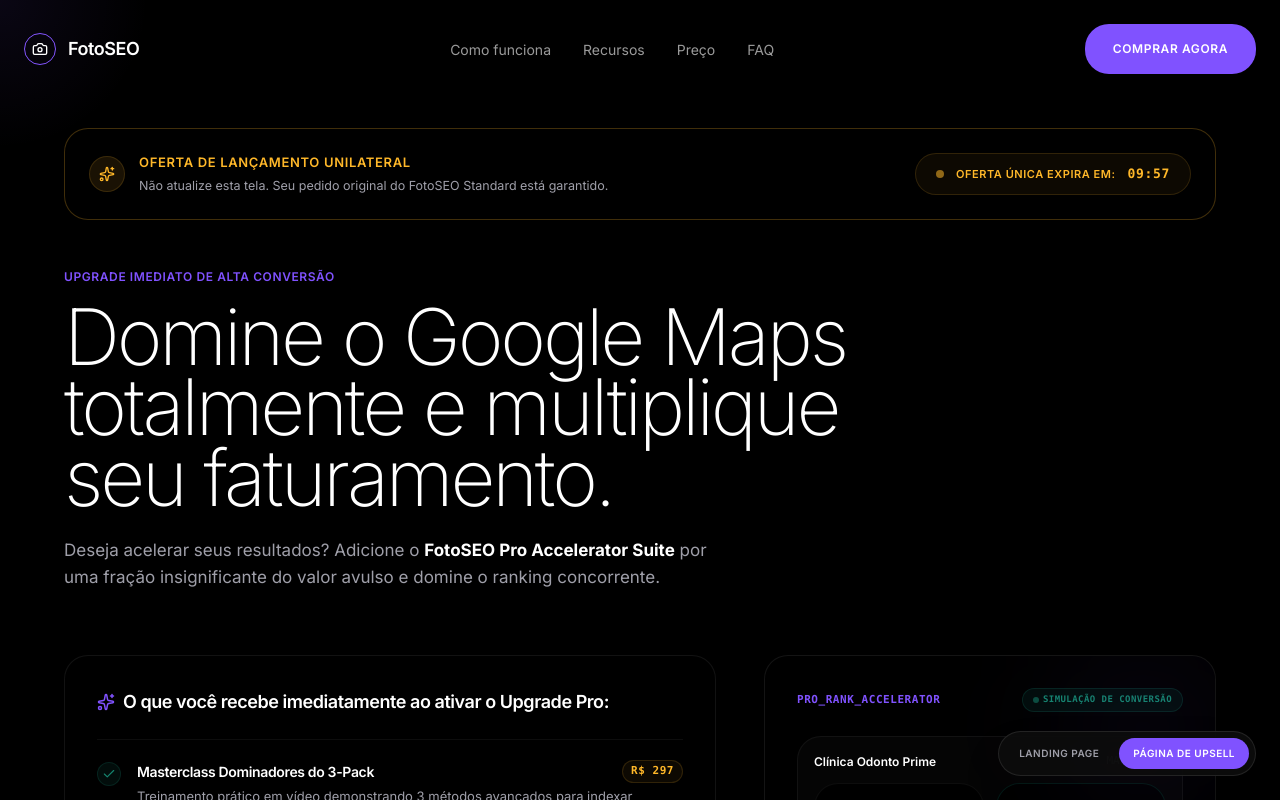
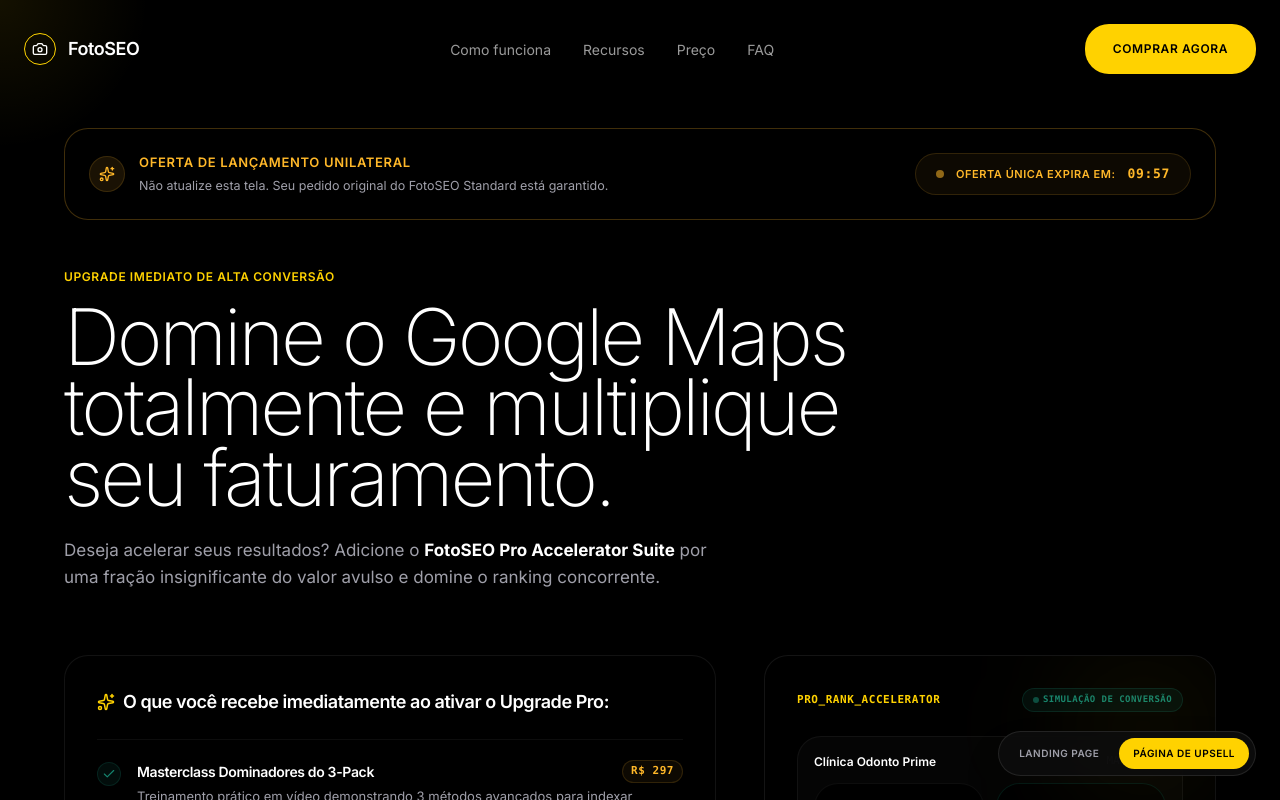
Before and after one commit to supremapix/FotoSEO, a React (Vite) app: page / in a window 1280 px wide. Both pictures are taken after a click on the button "PÁGINA DE UPSELL". Shown: the top 800 px of the page. Built offline with nearby package versions, Linux system fonts and the light colour scheme.

Commit message:
style: rebrand primary color to yellow
Update the theme color from purple to yellow to align with the new brand identity. This change propagates through the UI components, background gradients, and scrollbar styles.

```diff
--- a/src/App.tsx
+++ b/src/App.tsx
@@ -55,7 +55,7 @@
     let width = (canvas.width = canvas.offsetWidth);
     let height = (canvas.height = canvas.offsetHeight);
 
-    const colors = ['#8052ff', '#ffb829', '#15846e', '#ffffff'];
+    const colors = ['#ffd200', '#ffb829', '#15846e', '#ffffff'];
     const shapes = ['circle', 'triangle', 'diamond', 'square'];
 
     // Create 940 particles for dense constellation
@@ -357,7 +357,7 @@
 
   const actionStyle = isSecondaryOutline
     ? 'border border-white/10 text-white hover:bg-white/5 px-6 py-4'
-    : 'bg-[#8052ff] hover:opacity-85 text-white px-7 py-4';
+    : 'bg-[#ffd200] hover:bg-[#ffe14f] text-black px-7 py-4 font-bold';
 
   return (
     <button
@@ -954,7 +954,7 @@
                     {item.num}
                   </div>
 
-                  <div className="w-12 h-12 rounded-[24px] border border-plum-voltage/20 bg-[#8052ff]/5 flex items-center justify-center mb-8">
+                  <div className="w-12 h-12 rounded-[24px] border border-plum-voltage/20 bg-plum-voltage/5 flex items-center justify-center mb-8">
                     <IconComponent className="w-5 h-5 text-plum-voltage" />
                   </div>
 
@@ -1040,7 +1040,7 @@
                   <th className="p-6 text-[13px] font-semibold uppercase tracking-wider text-red-400 w-[35%] border-l border-white/8">
                     Sem FotoSEO
                   </th>
-                  <th className="p-6 text-[13px] font-semibold uppercase tracking-wider text-[#8052ff] w-[35%] border-l border-white/8">
+                  <th className="p-6 text-[13px] font-semibold uppercase tracking-wider text-plum-voltage w-[35%] border-l border-white/8">
                     Com FotoSEO
                   </th>
                 </tr>
@@ -1219,7 +1219,7 @@
                   <div className="w-8 h-8 rounded-[24px] border border-white/8 flex items-center justify-center shrink-0 transition-all duration-300">
                     <Plus
                       className={`w-4 h-4 text-white transition-transform duration-300 ${
-                        openFaqIndex === idx ? 'rotate-45 text-[#8052ff]' : ''
+                        openFaqIndex === idx ? 'rotate-45 text-plum-voltage' : ''
                       }`}
                     />
                   </div>
@@ -1302,7 +1302,7 @@
 
             {/* Headline Display */}
             <div className="text-left mb-16 max-w-4xl">
-              <span className="text-[12px] font-semibold tracking-[0.05em] uppercase text-[#8052ff] mb-4 block">
+              <span className="text-[12px] font-semibold tracking-[0.05em] uppercase text-plum-voltage mb-4 block">
                 Upgrade Imediato de Alta Conversão
               </span>
               <h1 className="text-[42px] sm:text-[62px] lg:text-[78px] font-[200] text-white tracking-[-0.04em] leading-[0.9] mb-6">
@@ -1320,7 +1320,7 @@
               <div className="lg:col-span-7 space-y-6">
                 <div className="p-6 md:p-8 rounded-[24px] border border-white/7 bg-[#000000] space-y-6">
                   <h3 className="text-[18px] font-semibold text-white tracking-tight flex items-center gap-2">
-                    <Sparkles className="w-4.5 h-4.5 text-[#8052ff]" />
+                    <Sparkles className="w-4.5 h-4.5 text-plum-voltage" />
                     O que você recebe imediatamente ao ativar o Upgrade Pro:
                   </h3>
 
@@ -1390,11 +1390,11 @@
 
               {/* Right Column Interactive simulation terminal panel */}
               <div className="lg:col-span-5 bg-black border border-white/8 rounded-[24px] p-6 lg:p-8 relative overflow-hidden self-stretch flex flex-col justify-between space-y-8">
-                <div className="absolute top-0 right-0 w-36 h-36 bg-[#8052ff]/8 blur-[65px] rounded-full pointer-events-none" />
+                <div className="absolute top-0 right-0 w-36 h-36 bg-plum-voltage/8 blur-[65px] rounded-full pointer-events-none" />
 
                 <div>
                   <div className="flex justify-between items-center mb-6">
-                    <div className="text-[11px] font-mono text-[#8052ff] tracking-[0.05em] uppercase font-bold">
+                    <div className="text-[11px] font-mono text-plum-voltage tracking-[0.05em] uppercase font-bold">
                       PRO_RANK_ACCELERATOR
                     </div>
                     <span className="px-2.5 py-1 rounded-[24px] bg-[#15846e]/10 border border-[#15846e]/20 text-[9px] font-mono text-[#15846e] flex items-center gap-1 font-semibold tracking-wider">
@@ -1424,14 +1424,14 @@
 
                     {/* Interactive GMB Copy Generator Console demo */}
                     <div className="p-4 bg-white/[0.02] border border-white/5 rounded-[24px] space-y-3">
-                      <span className="text-[11px] uppercase tracking-wider font-semibold text-[#8052ff] block">
+                      <span className="text-[11px] uppercase tracking-wider font-semibold text-plum-voltage block">
                         IA GMB Copywriter Engine
                       </span>
                       <div className="bg-black p-3 rounded-[24px] border border-white/5 font-mono text-[11px] text-zinc-300 leading-relaxed">
                         "Clínica Odonto Prime em São Paulo especializada em implantes e lentes de contato dentais. Atendimento humanizado no coração comercial da cidade..."
                       </div>
                       <div className="flex items-center gap-2 text-[10px] text-zinc-500 font-mono">
-                        <Info className="w-3.5 h-3.5 text-[#8052ff] shrink-0" />
+                        <Info className="w-3.5 h-3.5 text-plum-voltage shrink-0" />
                         <span>Injeta palavras-chave altamente geolocalizadas.</span>
                       </div>
                     </div>
@@ -1468,7 +1468,7 @@
 
               <div className="flex flex-col gap-4 max-w-md mx-auto">
                 <RippleButton
-                  className="w-full py-5 text-[12px] bg-[#8052ff]"
+                  className="w-full py-5 text-[12px] bg-plum-voltage text-black hover:bg-[#ffe14f] font-bold"
                   onClick={() => {
                     // Open the official secure Kirvano checkout URL in a new window/tab
                     window.open('https://pay.kirvano.com/94547bd8-1439-472a-8b54-b50b0389d086', '_blank');
@@ -1559,7 +1559,7 @@
                       <div>
                         <span className="text-[14px] font-semibold text-white block flex items-center gap-2">
                           FotoSEO Pro Accelerator Suite
-                          <span className="px-1.5 py-0.5 text-[9px] bg-[#8052ff]/10 text-[#8052ff] border border-[#8052ff]/20 rounded font-semibold uppercase tracking-wide">
+                          <span className="px-1.5 py-0.5 text-[9px] bg-plum-voltage/10 text-plum-voltage border border-plum-voltage/20 rounded font-semibold uppercase tracking-wide">
                             Upgrade Pro
                           </span>
                         </span>
@@ -1573,7 +1573,7 @@
                 {/* Secure bottom overall */}
                 <div className="border-t border-white/8 pt-5 mt-5 flex justify-between items-center">
                   <span className="text-[12px] text-zinc-400 font-semibold uppercase tracking-wider">Total de Débito Seguro</span>
-                  <span className="text-[24px] font-mono font-bold text-[#8052ff]">
+                  <span className="text-[24px] font-mono font-bold text-plum-voltage">
                     R$ {upsellIncluded ? '144,00' : '97,00'}
                   </span>
                 </div>
@@ -1613,7 +1613,7 @@
 
               {/* Downloading resources actions */}
               <div className="space-y-3.5">
-                <RippleButton className="w-full py-4 text-[12px] bg-[#8052ff]" onClick={() => alert('Parabéns! Baixando arquivo ZIP FotoSEO_Standard_Assets.zip com scripts offline.')}>
+                <RippleButton className="w-full py-4 text-[12px] bg-plum-voltage text-black hover:bg-[#ffe14f] font-bold" onClick={() => alert('Parabéns! Baixando arquivo ZIP FotoSEO_Standard_Assets.zip com scripts offline.')}>
                   Baixar Script FotoSEO Standard (.ZIP)
                 </RippleButton>
 
@@ -1653,7 +1653,7 @@
             window.scrollTo({ top: 0, behavior: 'smooth' });
           }}
           className={`px-3.5 py-2 rounded-[24px] text-[10px] font-semibold tracking-wider uppercase transition-all cursor-pointer ${
-            currentView === 'landing' ? 'bg-[#8052ff] text-white' : 'text-zinc-400 hover:text-white'
+            currentView === 'landing' ? 'bg-plum-voltage text-black font-bold' : 'text-zinc-400 hover:text-white'
           }`}
         >
           Landing Page
@@ -1664,7 +1664,7 @@
             window.scrollTo({ top: 0, behavior: 'smooth' });
           }}
           className={`px-3.5 py-2 rounded-[24px] text-[10px] font-semibold tracking-wider uppercase transition-all cursor-pointer ${
-            currentView === 'upsell' ? 'bg-[#8052ff] text-white' : 'text-zinc-400 hover:text-white'
+            currentView === 'upsell' ? 'bg-plum-voltage text-black font-bold' : 'text-zinc-400 hover:text-white'
           }`}
         >
           Página de Upsell
@@ -1690,7 +1690,7 @@
                 href="https://bio.supremamidia.com.br"
                 target="_blank"
                 rel="noopener noreferrer"
-                className="text-[#8052ff] hover:underline"
+                className="text-plum-voltage hover:underline"
               >
                 Suprema Mídia
               </a>
--- a/src/index.css
+++ b/src/index.css
@@ -3,7 +3,7 @@
 
 @theme {
   --font-sans: "Inter", ui-sans-serif, system-ui, sans-serif;
-  --color-plum-voltage: #8052ff;
+  --color-plum-voltage: #ffd200;
   --color-amber-spark: #ffb829;
   --color-lichen: #15846e;
 }
@@ -21,7 +21,7 @@
 
   /* Selection Colors */
   ::selection {
-    background-color: rgba(128, 82, 255, 0.3);
+    background-color: rgba(255, 210, 0, 0.3);
     color: #ffffff;
   }
 }
@@ -38,7 +38,7 @@
   border-radius: 4px;
 }
 ::-webkit-scrollbar-thumb:hover {
-  background: rgba(128, 82, 255, 0.4);
+  background: rgba(255, 210, 0, 0.4);
 }
 
 /* Fade Up Animations for Hero */
@@ -123,7 +123,7 @@
   position: fixed;
   width: 300px;
   height: 300px;
-  background: radial-gradient(circle, rgba(128, 82, 255, 0.08) 0%, rgba(128, 82, 255, 0) 70%);
+  background: radial-gradient(circle, rgba(255, 210, 0, 0.08) 0%, rgba(255, 210, 0, 0) 70%);
   border-radius: 50%;
   pointer-events: none;
   transform: translate(-50%, -50%);
```
